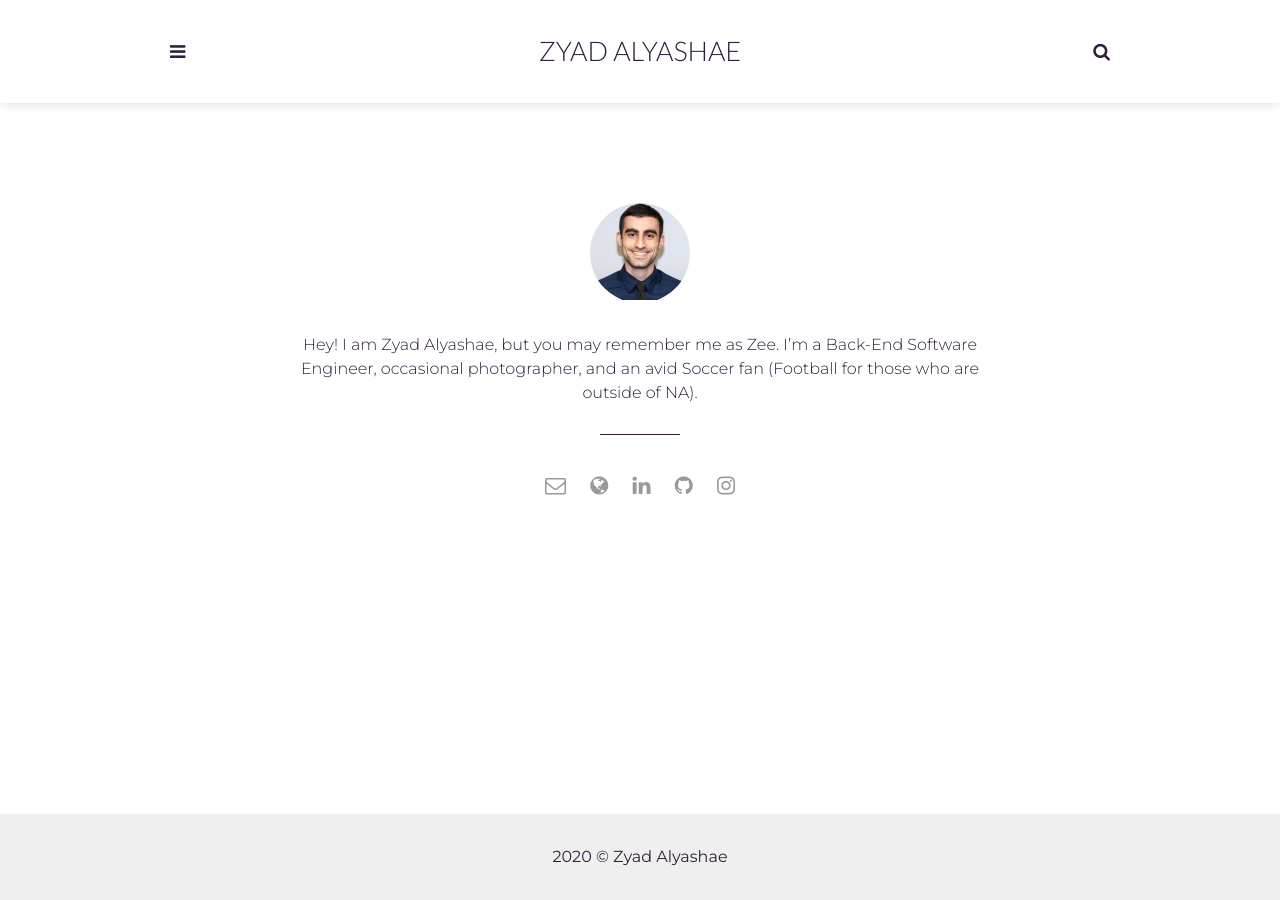
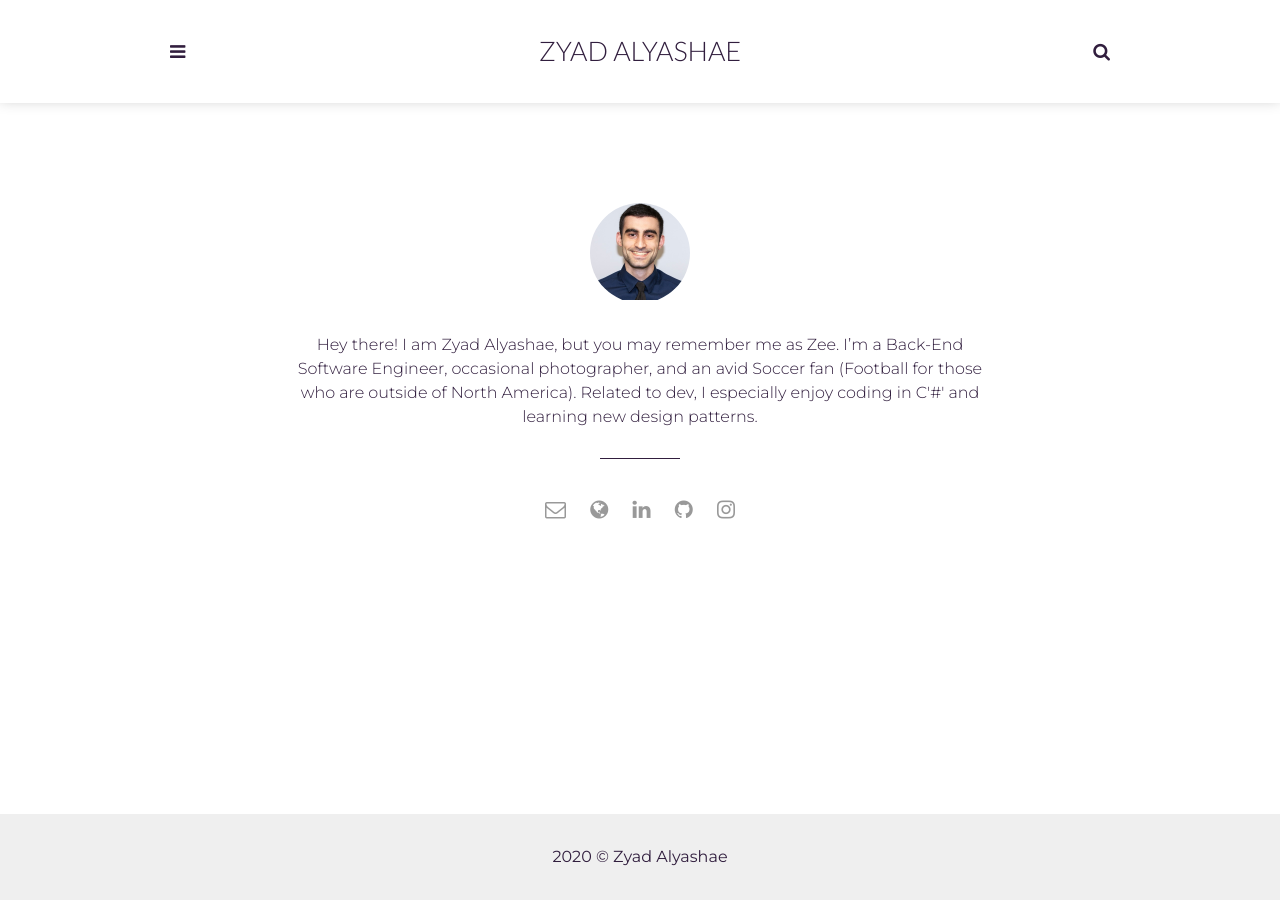
Before and after one commit to alyashaz/alyashaz.github.io, a Jekyll site: the page built from _pages/photography.html, in a window 1280 px wide. Built offline with Jekyll 4.4.1, drawn with Linux system fonts in a browser that asks for light colours.

Commit message:
Change about description

```diff
--- a/_config.yml
+++ b/_config.yml
@@ -1,4 +1,4 @@
-title: My personal blog - Zyad Alyashae
+title: Zee's Blog
 email: zyadalyashae@gmail.com
 description: > # this means to ignore newlines until "baseurl:"
   Write an awesome description for your new site here. You can edit this
@@ -11,7 +11,7 @@
 # Author settings
 author: Zyad Alyashae # add your name
 author-pic: headshot.jpg
-about-author: Hey! I am Zyad Alyashae, but you may remember me as Zee. I’m a Back-End Software Engineer, occasional photographer, and an avid Soccer fan (Football for those who are outside of NA).
+about-author: Hey there! I am Zyad Alyashae, but you may remember me as Zee. I’m a Back-End Software Engineer, occasional photographer, and an avid Soccer fan (Football for those who are outside of North America). Related to dev, I especially enjoy coding in C'#' and learning new design patterns.
 
 # Contact links
 #email: # Email address
```
